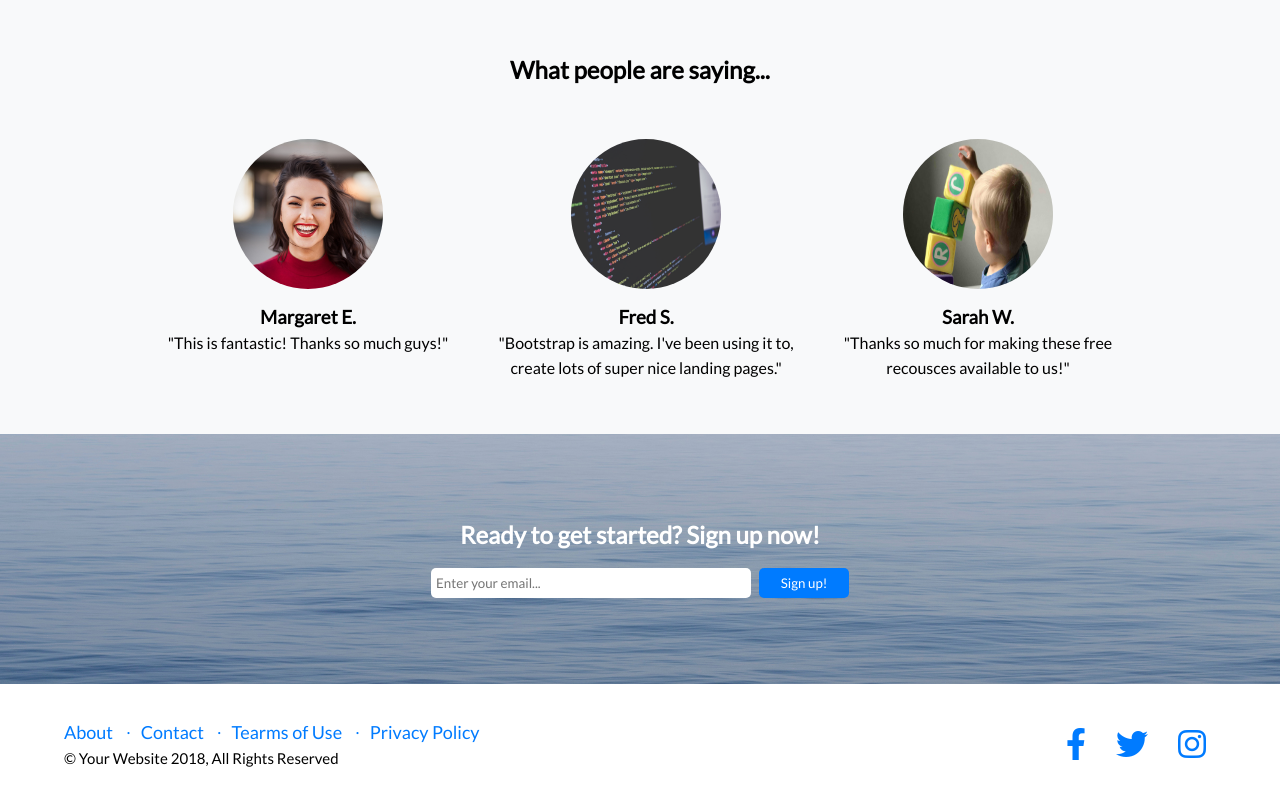
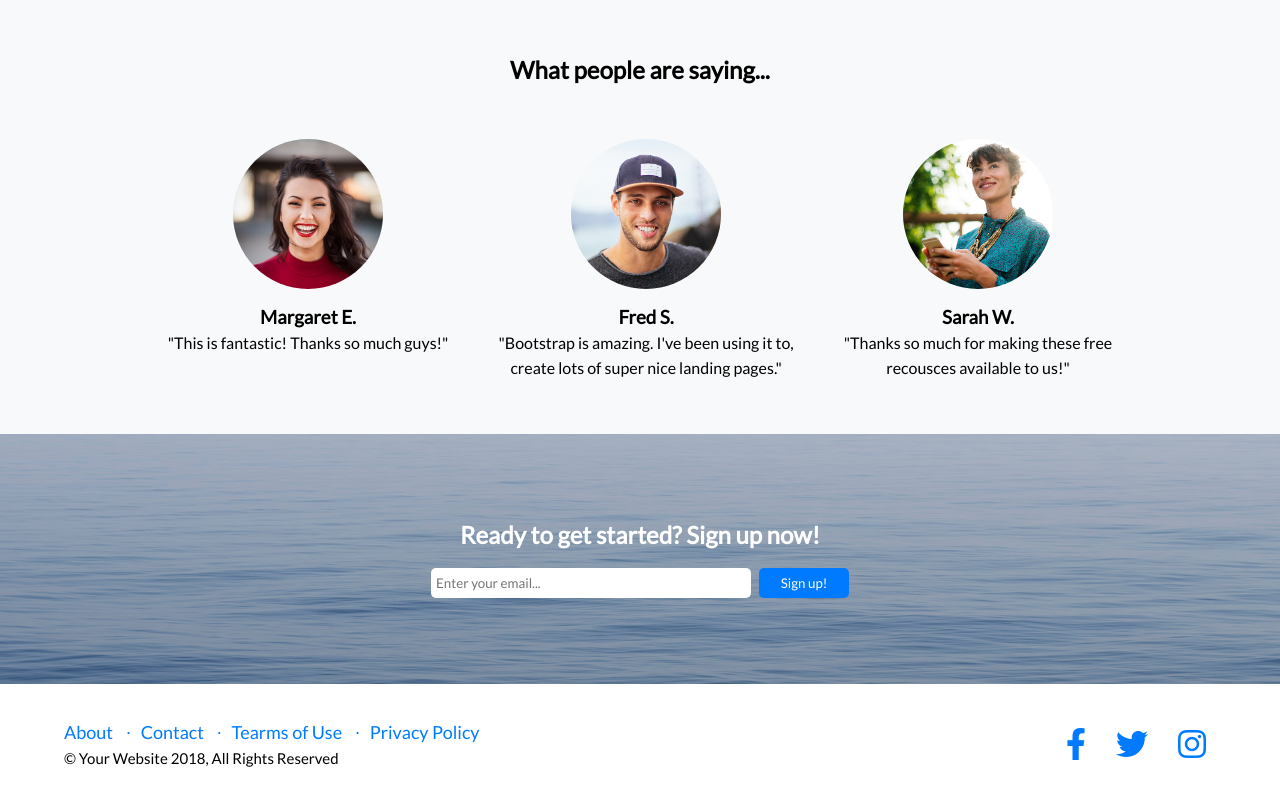
Before and after one commit to aidobilas/https---github.com-aidobilas-Tarpinis-egzaminas, a website: page index.html in a window 1280 px wide. Shown: the part 2320-3124 px from the top of the page. Drawn offline with Linux system fonts and the light colour scheme.

Commit message:
Update index.html

```diff
--- a/index.html
+++ b/index.html
@@ -96,17 +96,17 @@
   <section class="opinion">
     <div class="people">
       <div>
-        <img src="../app/images/testimonials-1.jpg" alt="phone">
+        <img src="https://github.com/aidobilas/https---github.com-aidobilas-Tarpinis-egzaminas/blob/master/app/images/testimonials-1.jpg?raw=true" alt="phone">
         <h3>Margaret E.</h3>
         <p>"This is fantastic! Thanks so much guys!"</p><br>
       </div>
       <div>
-        <img src="https://github.com/aidobilas/https---github.com-aidobilas-Tarpinis-egzaminas/blob/master/app/images/bg-showcase-2.jpg?raw=true" alt="">
+        <img src="https://github.com/aidobilas/https---github.com-aidobilas-Tarpinis-egzaminas/blob/master/app/images/testimonials-2.jpg?raw=true" alt="">
         <h3>Fred S.</h3>
         <p>"Bootstrap is amazing. I've been using it to,<br>create lots of super nice landing pages."</p>
       </div>
       <div>
-        <img src="https://github.com/aidobilas/https---github.com-aidobilas-Tarpinis-egzaminas/blob/master/app/images/bg-showcase-3.jpg?raw=true" alt="">
+        <img src="https://github.com/aidobilas/https---github.com-aidobilas-Tarpinis-egzaminas/blob/master/app/images/testimonials-3.jpg?raw=true" alt="">
         <h3>Sarah W.</h3>
         <p>"Thanks so much for making these free<br>recousces available to us!"</p>
       </div>
```
